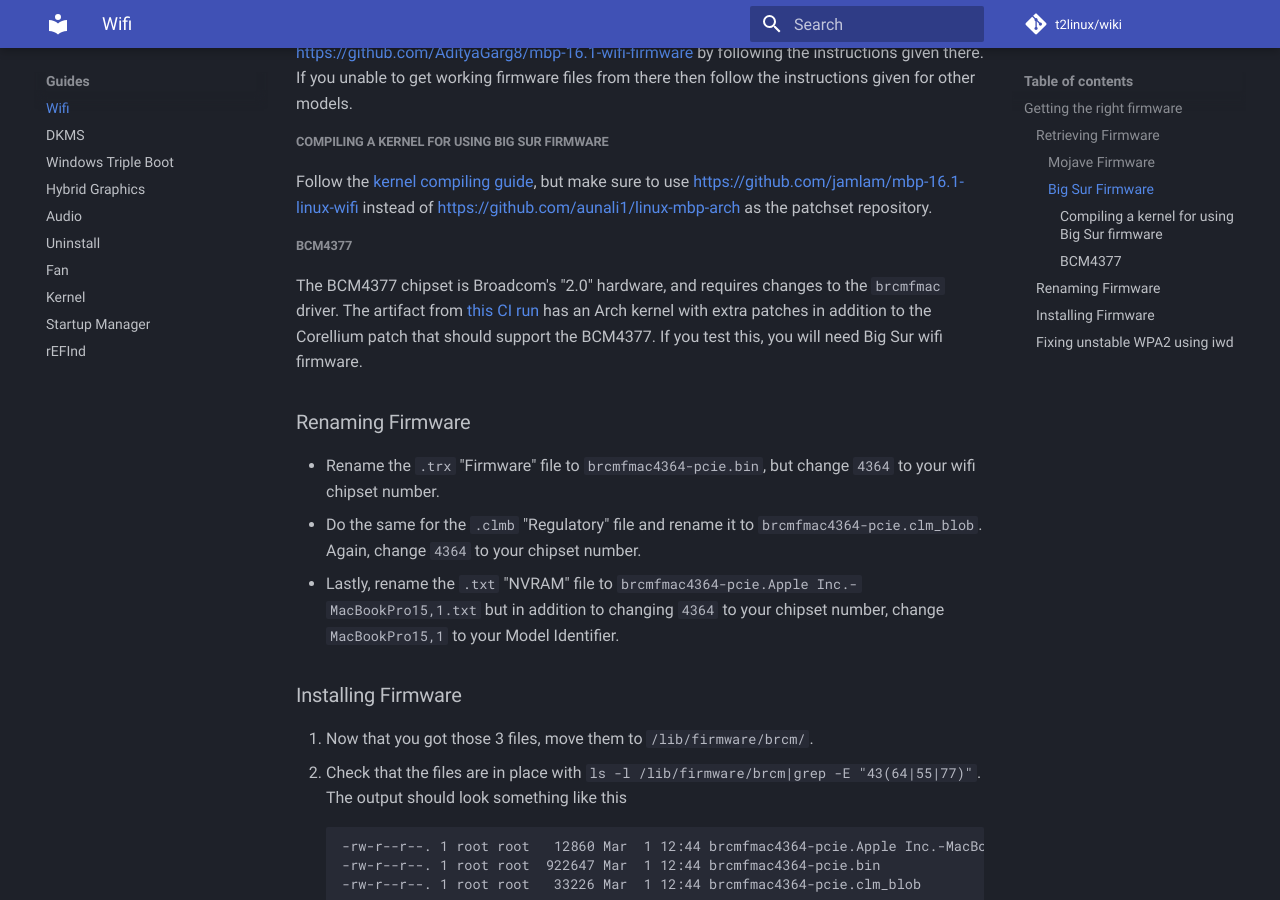
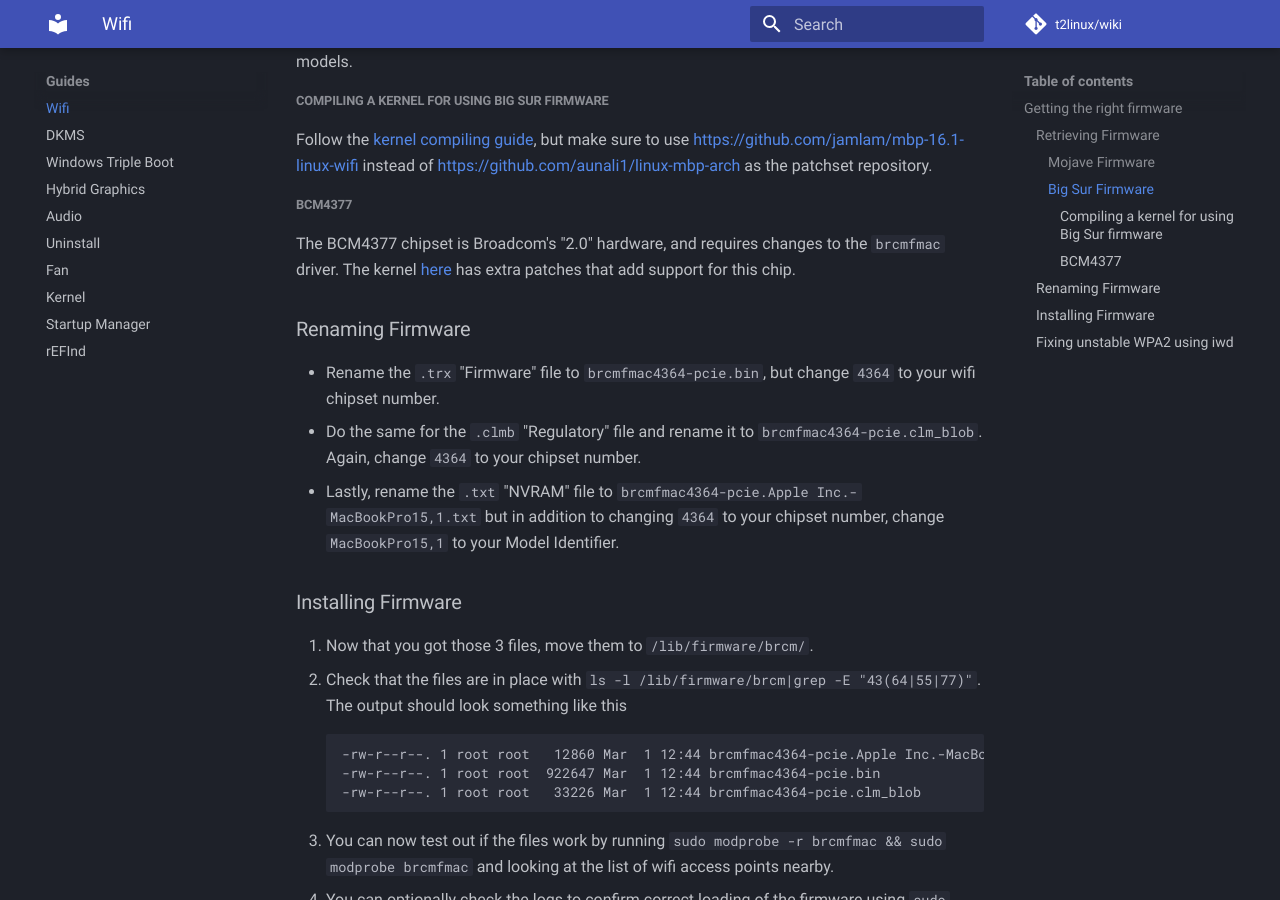
Before and after one commit to t2linux/wiki, an MkDocs documentation site: the page built from docs/guides/wifi.md, in a window 1280 px wide and 900 px high, scrolled down 2595 px. Built offline with MkDocs 1.6.1 and Material for MkDocs 9.7.7, drawn with Linux system fonts in a browser that asks for light colours; comment, search, counter and statistics services are not loaded; some of the changed text lies outside the part shown.

Commit message:
wifi: bcm4377 working

```diff
--- a/docs/guides/wifi.md
+++ b/docs/guides/wifi.md
@@ -1,9 +1,6 @@
 # Introduction
 
 This page is a step by step guide to get wifi working on supported models.
-
-**Note that currently some models may not have support
-([testing wanted](https://wiki.t2linux.org/guides/wifi/#bcm4377)), see the table below**
 
 ## Getting the right firmware
 
@@ -88,10 +85,8 @@ as the patchset repository.
 ##### BCM4377
 
 The BCM4377 chipset is Broadcom's "2.0" hardware, and requires changes to
-the `brcmfmac` driver. The artifact from [this CI run](https://github.com/Redecorating/mbp-16.1-linux-wifi/actions/runs/1037316726)
-has an Arch kernel with extra patches in addition to the
-Corellium patch that should support the BCM4377. If you test this, you
-will need Big Sur wifi firmware.
+the `brcmfmac` driver. The kernel [here](https://github.com/Jemoka/mbp-16.1-linux-wifi)
+has extra patches that add support for this chip.
 
 ### Renaming Firmware
 
```
